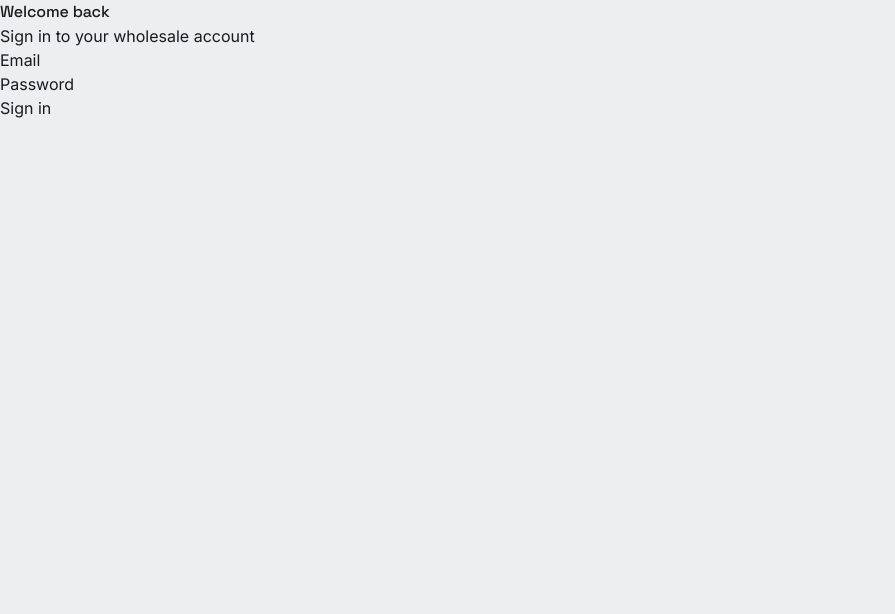
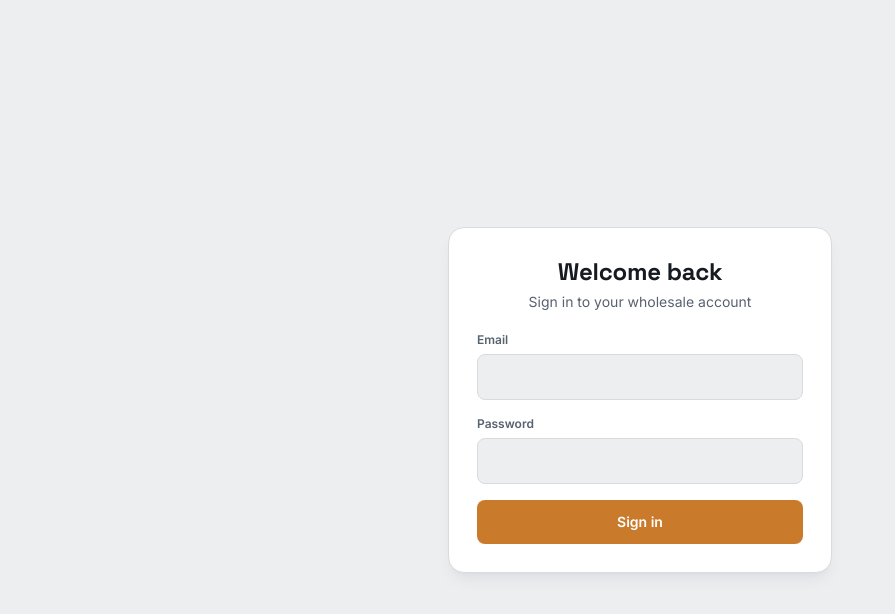
Before and after one commit to appodev256-art/wholesale-b2b, a React (Vite) app: page / in a window 1280 px wide. Shown: the top 614 px of the page, without its empty margins (0-895 px from the left). Built offline with nearby package versions, Linux system fonts and the light colour scheme; no server answers.

Commit message:
Update Login.jsx

```diff
--- a/src/pages/Login.jsx
+++ b/src/pages/Login.jsx
@@ -24,6 +24,10 @@ function friendlyError(code) {
       return 'Sign-in failed (' + code + ').';
   }
 }
+
+const inputClass =
+  'block w-full rounded-lg border border-line bg-paper px-3 py-2.5 text-base text-ink ' +
+  'focus:outline-none focus:border-brand focus:bg-white focus:ring-4 focus:ring-brand-soft';
 
 export default function Login() {
   const [email, setEmail] = useState('');
@@ -58,42 +62,57 @@ export default function Login() {
 
   if (user) {
     return (
-      <div className="screen-center">
-        <div className="card">
-          <h1>Signed in</h1>
-          <p className="email-chip">{user.email}</p>
-          <button className="btn ghost" onClick={handleSignOut}>Sign out</button>
+      <div className="min-h-screen flex items-center justify-center px-4 py-6">
+        <div className="w-full max-w-sm rounded-2xl border border-line bg-white p-7 shadow-lg shadow-ink/5">
+          <h1 className="text-center text-2xl font-bold mb-1">Signed in</h1>
+          <p className="text-center text-sm text-muted mb-5">{user.email}</p>
+          <button
+            className="block w-full rounded-lg border border-line bg-transparent px-4 py-2.5 text-sm font-semibold text-brand"
+            onClick={handleSignOut}
+          >
+            Sign out
+          </button>
         </div>
       </div>
     );
   }
 
   return (
-    <div className="screen-center">
-      <div className="card">
-        <h1>Welcome back</h1>
-        <p className="lede">Sign in to your wholesale account</p>
+    <div className="min-h-screen flex items-center justify-center px-4 py-6">
+      <div className="w-full max-w-sm rounded-2xl border border-line bg-white p-7 shadow-lg shadow-ink/5">
+        <h1 className="text-center text-2xl font-bold mb-1">Welcome back</h1>
+        <p className="text-center text-sm text-muted mb-5">Sign in to your wholesale account</p>
         <form onSubmit={handleSubmit}>
-          <div className="field">
-            <label>Email</label>
+          <div className="mb-4">
+            <label className="block mb-1.5 text-xs font-semibold text-muted">Email</label>
             <input
               type="email"
+              className={inputClass}
               value={email}
               onChange={(e) => setEmail(e.target.value)}
               required
             />
           </div>
-          <div className="field">
-            <label>Password</label>
+          <div className="mb-4">
+            <label className="block mb-1.5 text-xs font-semibold text-muted">Password</label>
             <input
               type="password"
+              className={inputClass}
               value={password}
               onChange={(e) => setPassword(e.target.value)}
               required
             />
           </div>
-          {error && <p className="error-text">{error}</p>}
-          <button className="btn accent" type="submit" disabled={busy}>
+          {error && (
+            <p className="mb-3.5 rounded-lg bg-danger/10 px-3 py-2 text-[13.5px] text-danger">
+              {error}
+            </p>
+          )}
+          <button
+            type="submit"
+            disabled={busy}
+            className="block w-full rounded-lg bg-accent px-4 py-3 text-sm font-semibold text-white disabled:opacity-60"
+          >
             {busy ? 'Signing in…' : 'Sign in'}
           </button>
         </form>
```
